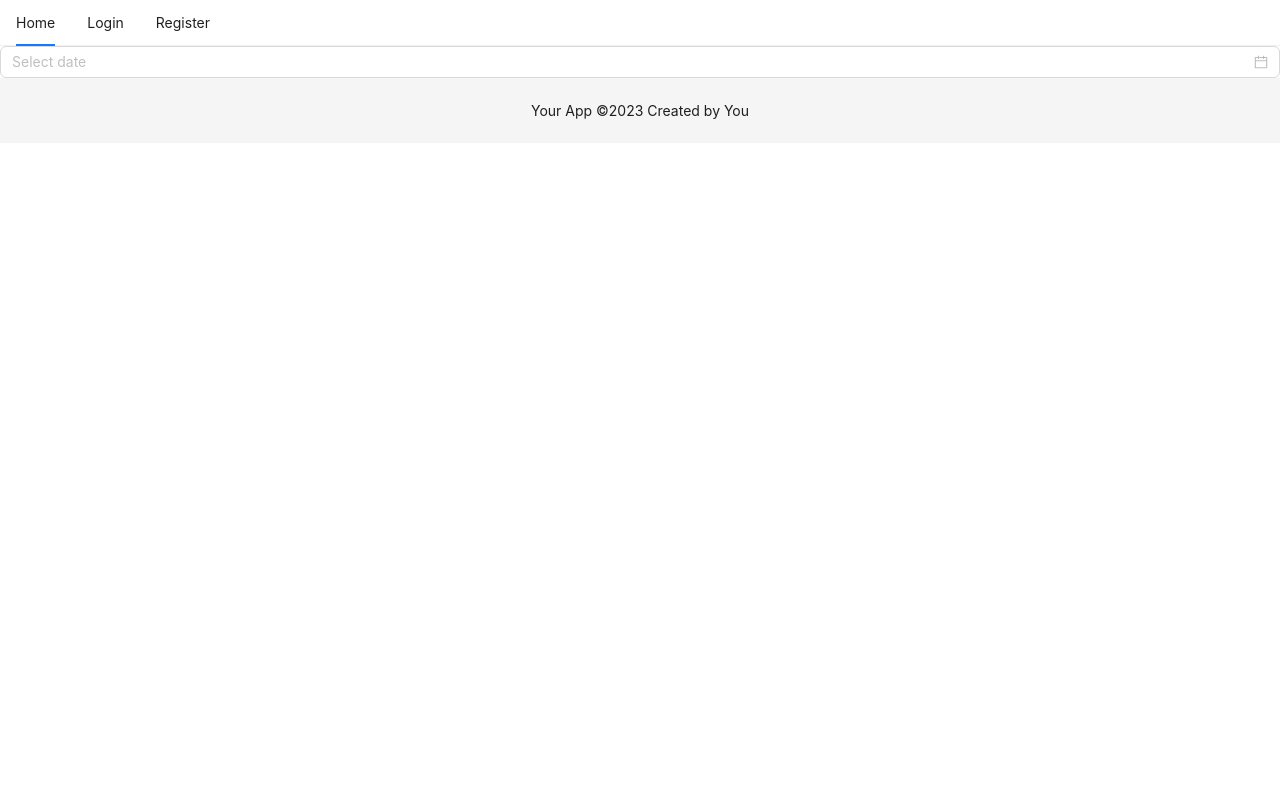
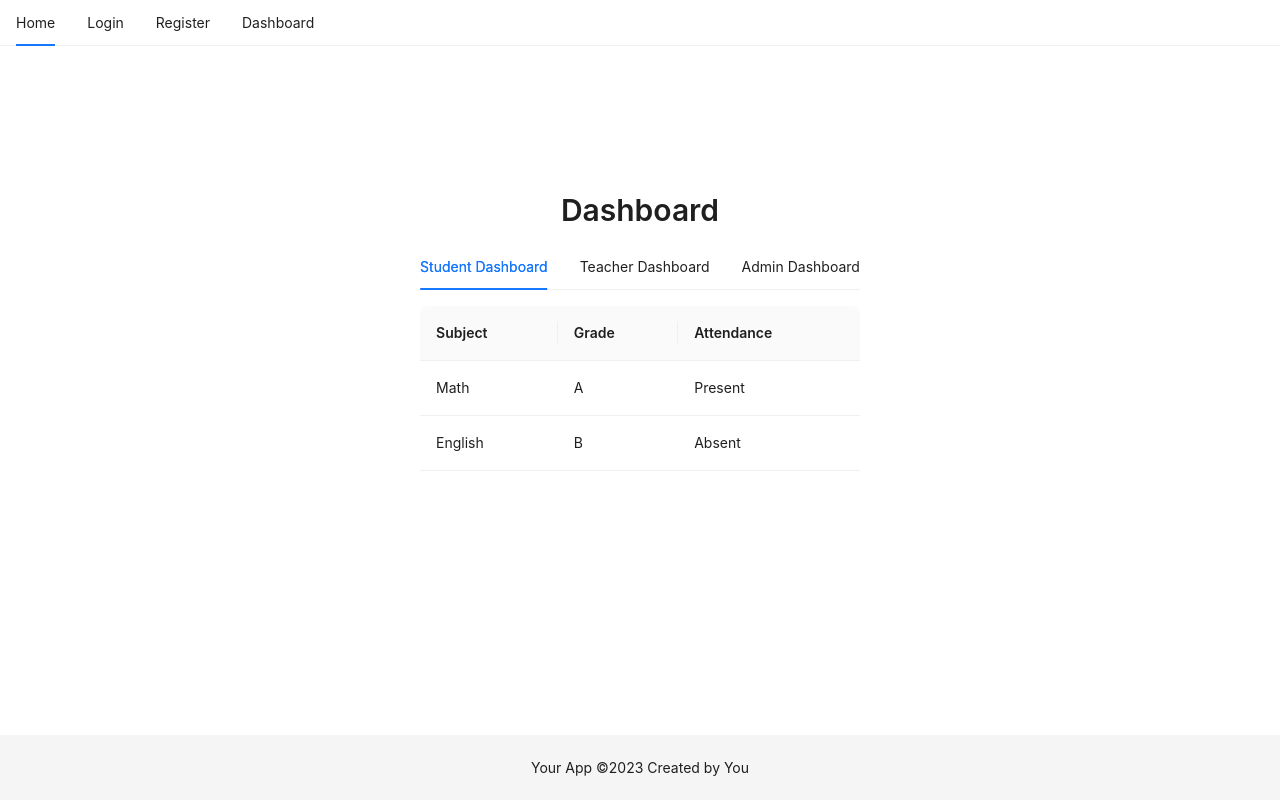
Before and after one commit to CHAUDHARYS1/student-portal, a React (Create React App) app: page /dashboard in a window 1280 px wide. Built offline with nearby package versions, Linux system fonts and the light colour scheme.

Commit message:
created dashboard

```diff
--- a/src/components/Dashboard/Dashboard.js
+++ b/src/components/Dashboard/Dashboard.js
@@ -1,12 +1,88 @@
+// Dashboard.js
 import React from 'react';
-import { DatePicker } from 'antd';
-import Title from 'antd/es/skeleton/Title';
+import { Tabs, Table, Input, Button, Space, Form, Typography } from 'antd';
+// import 'antd/dist/antd.css';
 
+const { TabPane } = Tabs;
+const { Title } = Typography;
 
 const Dashboard = () => {
+  // Dummy data for demonstration purposes
+  const studentData = [
+    { key: '1', subject: 'Math', grade: 'A', attendance: 'Present' },
+    { key: '2', subject: 'English', grade: 'B', attendance: 'Absent' },
+    // Add more student data as needed
+  ];
 
-    <Title level={2}>Dashboard</Title>
-    return <DatePicker />;
-}
+  const teacherData = [
+    { key: '1', studentName: 'John Doe', grade: '', attendance: '' },
+    { key: '2', studentName: 'Jane Doe', grade: '', attendance: '' },
+    // Add more teacher data as needed
+  ];
+
+  const adminData = [
+    { key: '1', teacherName: 'Teacher A', students: ['Student A', 'Student B'] },
+    { key: '2', teacherName: 'Teacher B', students: ['Student C', 'Student D'] },
+    // Add more admin data as needed
+  ];
+
+  const columnsStudent = [
+    { title: 'Subject', dataIndex: 'subject', key: 'subject' },
+    { title: 'Grade', dataIndex: 'grade', key: 'grade' },
+    { title: 'Attendance', dataIndex: 'attendance', key: 'attendance' },
+  ];
+
+  const columnsTeacher = [
+    { title: 'Student Name', dataIndex: 'studentName', key: 'studentName' },
+    { title: 'Grade', dataIndex: 'grade', key: 'grade', render: (_, record) => (
+      <Form.Item
+        name={`grade-${record.key}`}
+        rules={[{ required: true, message: 'Please enter a grade!' }]}
+      >
+        <Input />
+      </Form.Item>
+    )},
+    { title: 'Attendance', dataIndex: 'attendance', key: 'attendance', render: (_, record) => (
+      <Form.Item
+        name={`attendance-${record.key}`}
+        rules={[{ required: true, message: 'Please enter attendance!' }]}
+      >
+        <Input />
+      </Form.Item>
+    )},
+  ];
+
+  const columnsAdmin = [
+    { title: 'Teacher Name', dataIndex: 'teacherName', key: 'teacherName' },
+    { title: 'Assigned Students', dataIndex: 'students', key: 'students', render: students => (
+      <ul>
+        {students.map(student => (
+          <li key={student}>{student}</li>
+        ))}
+      </ul>
+    )},
+  ];
+
+  return (
+    <div style={{ textAlign: 'center', margin: 'auto', maxWidth: '800px', padding: '20px', marginTop: '100px' }}>
+      <Title level={2}>Dashboard</Title>
+      <Tabs defaultActiveKey="1" centered>
+        <TabPane tab="Student Dashboard" key="1">
+          <Table dataSource={studentData} columns={columnsStudent} pagination={false} />
+        </TabPane>
+        <TabPane tab="Teacher Dashboard" key="2">
+          <Table dataSource={teacherData} columns={columnsTeacher} pagination={false} />
+          <Space>
+            <Button type="primary">Save Grades</Button>
+            <Button type="primary">Save Attendance</Button>
+          </Space>
+        </TabPane>
+        <TabPane tab="Admin Dashboard" key="3">
+          <Table dataSource={adminData} columns={columnsAdmin} pagination={false} />
+        </TabPane>
+      </Tabs>
+    </div>
+  );
+};
 
 export default Dashboard;
--- a/src/components/Header/Header.js
+++ b/src/components/Header/Header.js
@@ -19,6 +19,10 @@ const AppHeader = () => {
     {
       label: <Link to="/register">Register</Link>,
       key: 'register',
+    },
+    {
+      label: <Link to="/dashboard">Dashboard</Link>,
+      key: 'register',
     }
   ];
 
```
